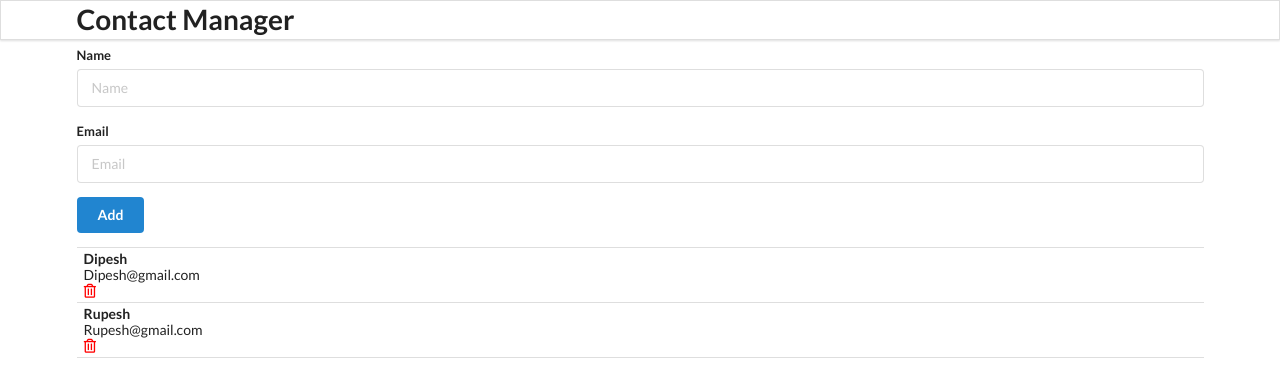
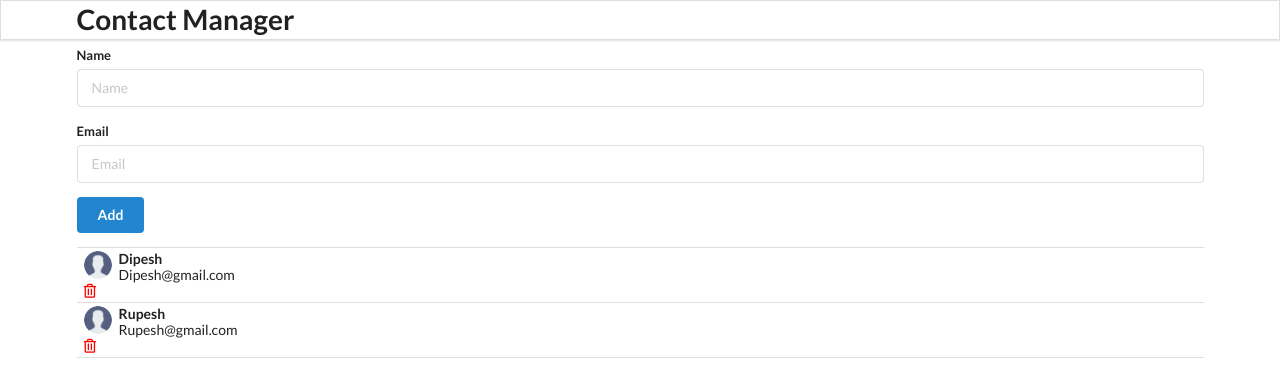
Before and after one commit to YasviTank/Contact-App-React, a React (Create React App) app in the folder contact-app/: page / in a window 1280 px wide. Shown: the top 392 px of the page. Built offline with nearby package versions, Linux system fonts and the light colour scheme.

Commit message:
Added userprofile png

```diff
--- a/contact-app/src/components/ContactCard.js
+++ b/contact-app/src/components/ContactCard.js
@@ -1,9 +1,11 @@
 import React from "react";
+import user from "../images/user.png";
 
 const ContactCard = (props) => {
     const {id, name, email} = props.contact;
     return(
         <div className="item">
+            <img className="ui avatar image" src={user} alt="user" />
                 <div className="content">
                     <div className="header">
                         {name}
```
Also changed, not shown: contact-app/src/images/user.png (added).
